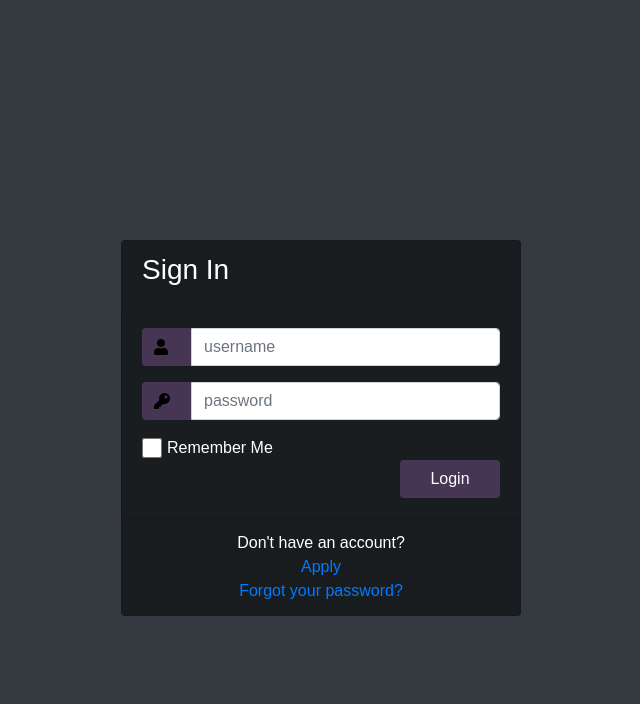
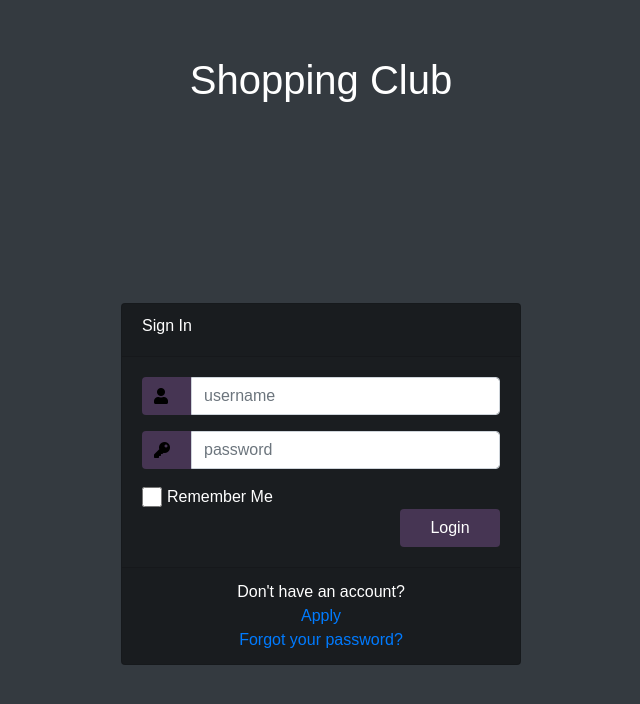
Before and after one commit to NoahGreer/blindside, a plain HTML site: page login.html in a window 1280 px wide. Shown: the whole page, without its empty margins (319-959 px from the left). Drawn offline with nearby package versions, Linux system fonts and the light colour scheme; a web font is replaced by a local one.

Commit message:
Add website name to login page

```diff
--- a/login.html
+++ b/login.html
@@ -24,11 +24,14 @@
   <link href="css/login-styles.css" rel="stylesheet">
 </head>
 <body class="container bg-dark">
+  <div class="row d-flex justify-content-center">
+    <h1 class="white-text" href="#">Shopping Club</h1>
+  </div>
   <div class="container">
-    <div class="d-flex justify-content-center h-100">
+    <div class="d-flex justify-content-center h-90">
       <div class="card">
         <div class="card-header">
-          <h3>Sign In</h3>
+          <h6>Sign In</h6>
         </div>
         <div class="card-body">
           <form>
```
